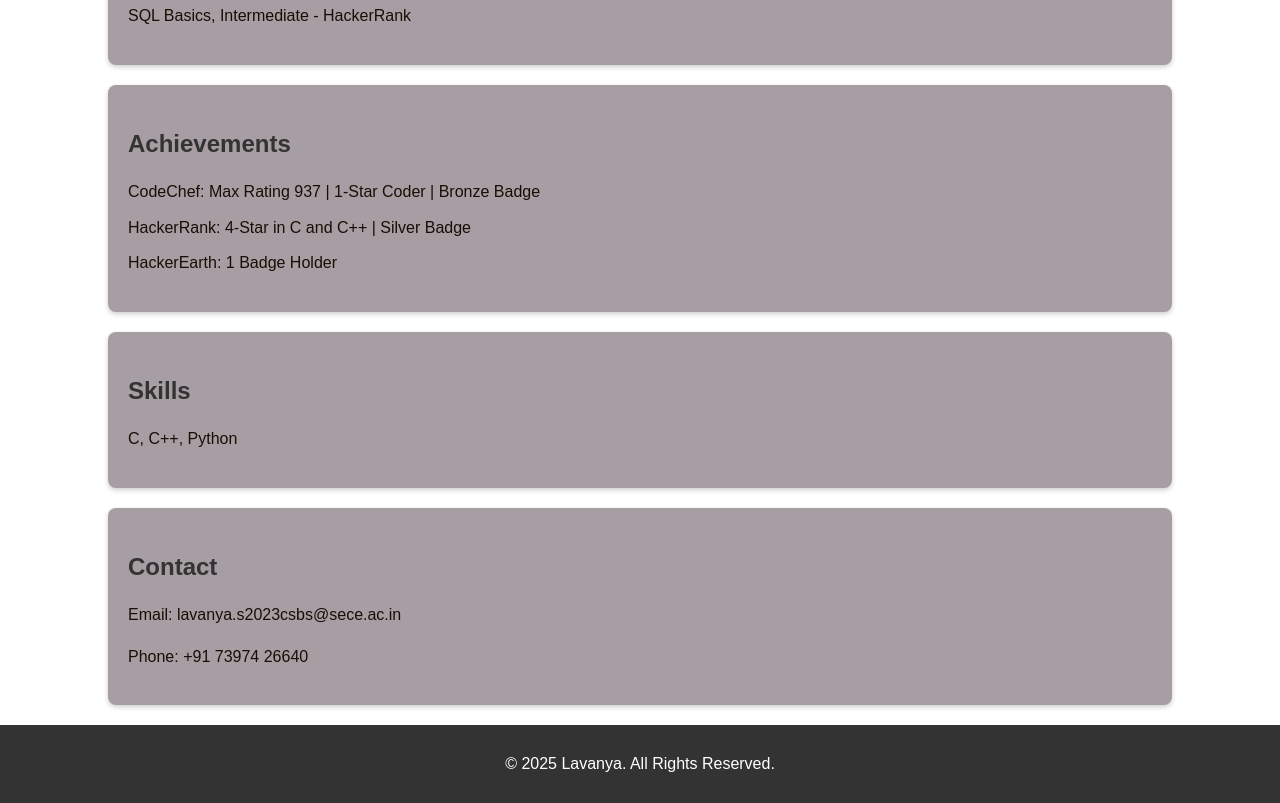
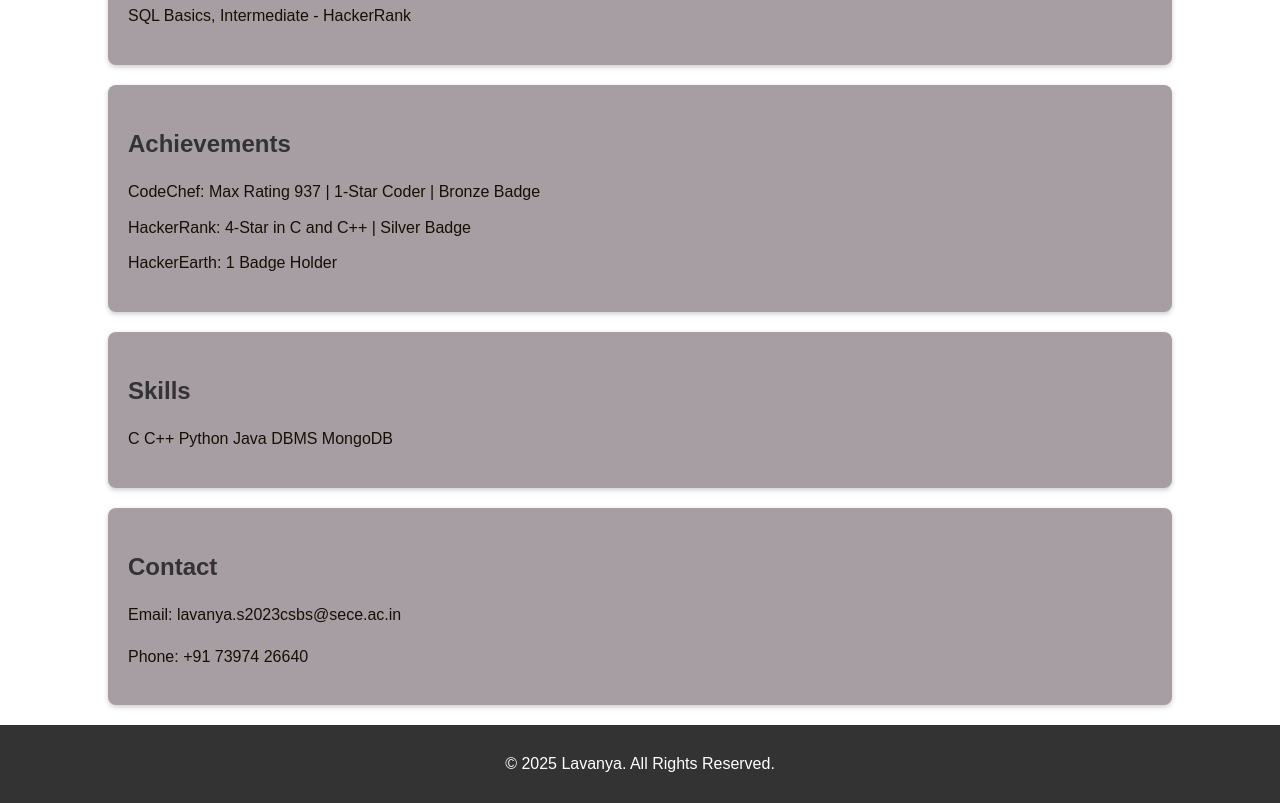
Before and after one commit to Lavanya-2006/Portfolio, a plain HTML site: page index.html in a window 1280 px wide. Shown: the part 819-1622 px from the top of the page. Drawn offline with Linux system fonts and the light colour scheme.

Commit message:
Update index.html

```diff
--- a/index.html
+++ b/index.html
@@ -55,7 +55,13 @@
 
     <section id="skills" class="container">
         <h2>Skills</h2>
-        <p>C, C++, Python</p>
+        <p> C
+            C++
+            Python
+            Java
+            DBMS
+            MongoDB
+        </p>
     </section>
 
     <section id="contact" class="container">
```
